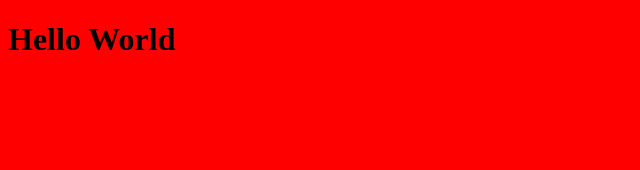
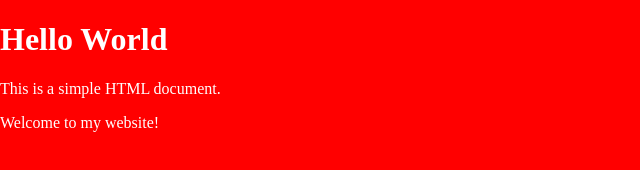
Before and after one commit to freelancerforhad92/gitone, a plain HTML site: page index.html in a window 1280 px wide. Shown: the whole page, without its empty margins (0-640 px from the left). Drawn offline with Linux system fonts and the light colour scheme.

Commit message:
before-p-tag

```diff
--- a/index.html
+++ b/index.html
@@ -8,5 +8,7 @@
 </head>
 <body>
     <h1>Hello World</h1>
+    <p>This is a simple HTML document.</p>
+    <p>Welcome to my website!</p>
 </body>
 </html>
--- a/style.css
+++ b/style.css
@@ -1,3 +1,5 @@
 body{
     background: red;
+    color: white;
+    margin: 0;
 }
```
